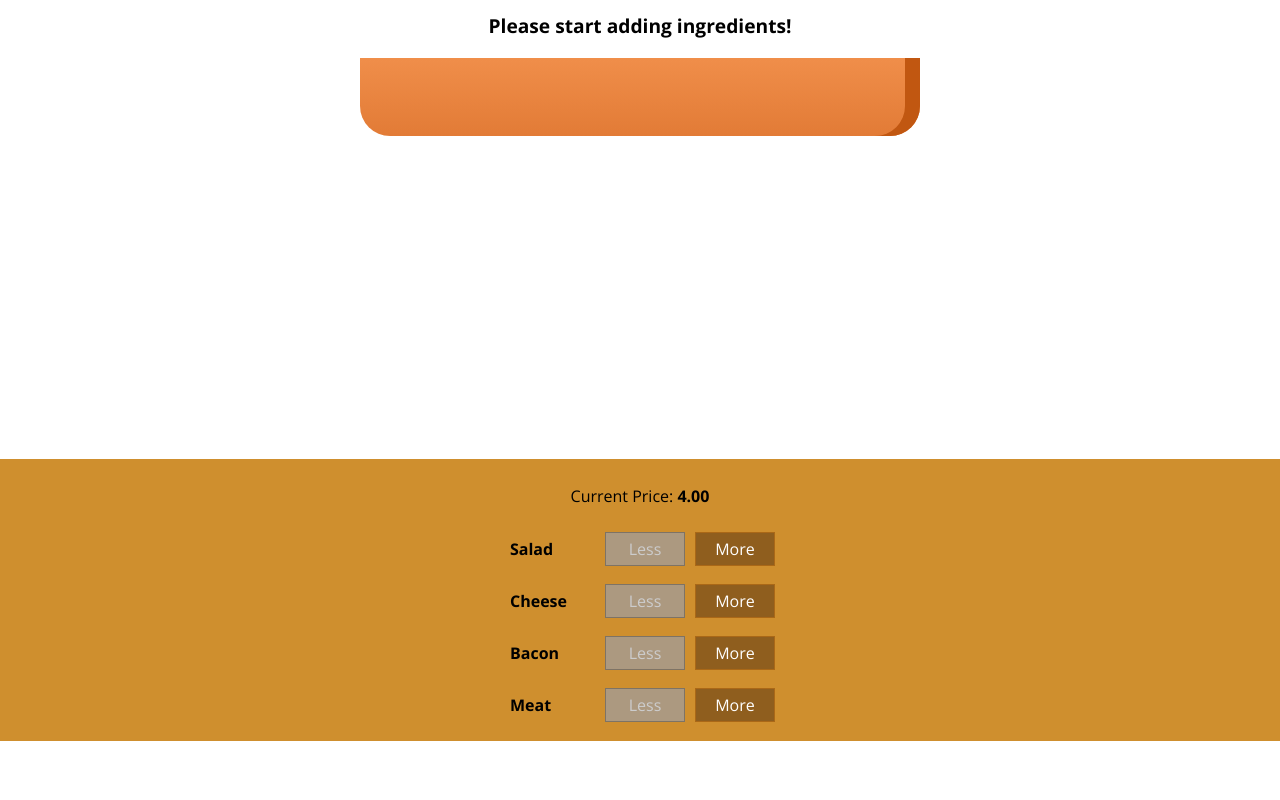
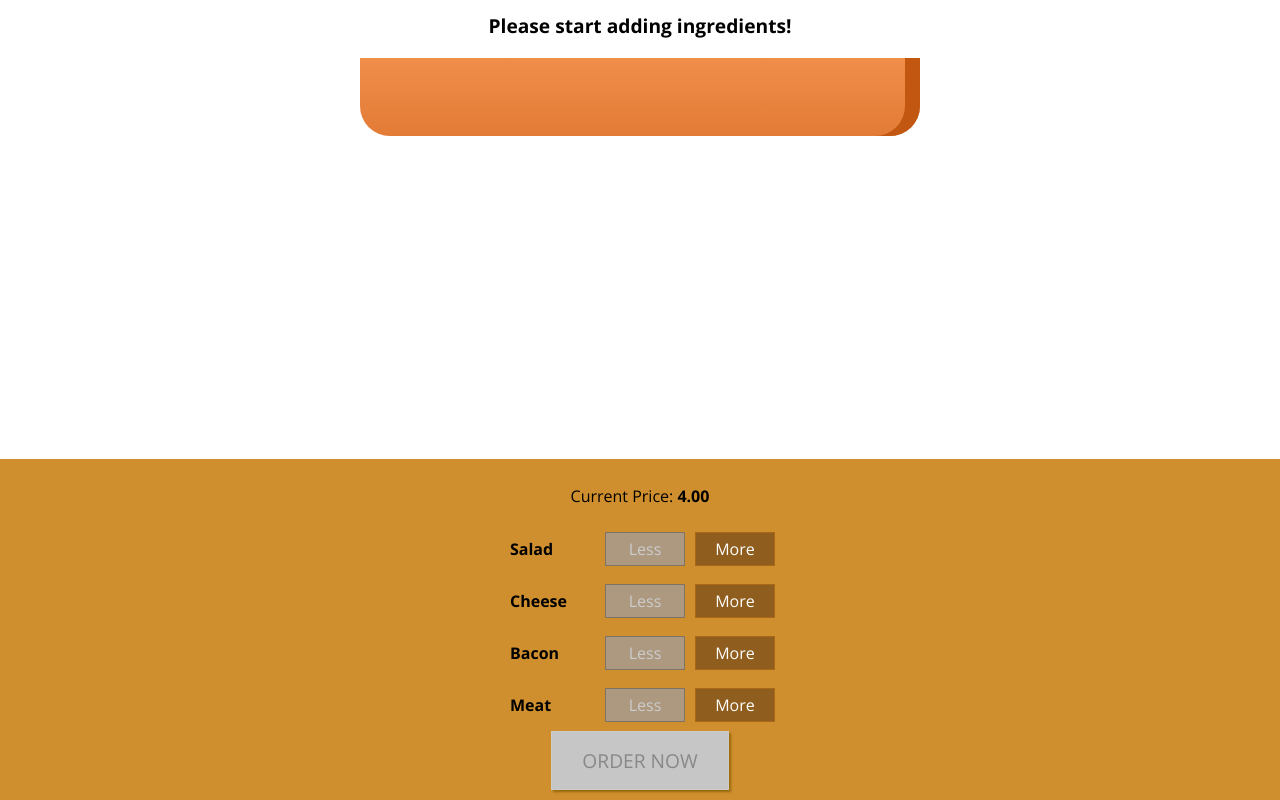
Before and after one commit to mdsavian/ReactCourse, a React (Create React App) app: page / in a window 1280 px wide. Shown: the part 179-979 px from the top of the page. Before the commit the page ends 920 px from the top, so only its background shows below. Built offline with nearby package versions, Linux system fonts and the light colour scheme.

Commit message:
order button

```diff
--- a/src/components/BuildControls/BuildControls.css
+++ b/src/components/BuildControls/BuildControls.css
@@ -8,3 +8,45 @@
     margin: auto;
     padding: 10px 0;
 }
+
+
+.OrderButton {
+    background-color: #DAD735;
+    outline: none;
+    cursor: pointer;
+    border: 1px solid #966909;
+    color: #966909;
+    font-family: inherit;
+    font-size: 1.2em;
+    padding: 15px 30px;
+    box-shadow: 2px 2px 2px #966909;
+}
+
+.OrderButton:hover, .OrderButton:active {
+    background-color: #A0DB41;
+    border: 1px solid #966909;
+    color: #966909;
+}
+
+.OrderButton:disabled {
+    background-color: #C7C6C6;
+    cursor: not-allowed;
+    border: 1px solid #ccc;
+    color: #888888;
+}
+
+.OrderButton:not(:disabled) {
+    animation: enable 0.3s linear;
+}
+
+@keyframes enable {
+    0% {
+        transform: scale(1);
+    }
+    60% {
+        transform: scale(1.1);
+    }
+    100% {
+        transform: scale(1);
+    }
+}
--- a/src/components/BuildControls/BuildControls.js
+++ b/src/components/BuildControls/BuildControls.js
@@ -9,7 +9,6 @@
     {label:'Meat', type:'meat'},
 ]
 const buildControls = (props)=>{
-    console.log(props)
     return (
         <div className='BuildControls'>
             <p>Current Price: <strong>{props.price.toFixed(2)}</strong> </p>
@@ -17,11 +16,12 @@
                 <BuildControl key={control.label}  label={control.label}
                 addIngredients={()=>props.addIngredients(control.type)}
                 removeIngredients={() => props.removeIngredients(control.type)}
-                disabled={props.disabled[control.type]} />)}
-
-
+                disabled={props.disabled[control.type]} />
+                )}
+            <button className='OrderButton' disabled={!props.purchasable}>ORDER NOW</button>
 
         </div>
+
     )
 }
 export default buildControls
--- a/src/components/Burger/Burger.js
+++ b/src/components/Burger/Burger.js
@@ -12,7 +12,6 @@
         return arr.concat(el)
     },[])
 
-    console.log(transformedIngredients)
 if (transformedIngredients.length === 0)
 {
     transformedIngredients = <p>Please start adding ingredients!</p>
--- a/src/container/BurguerBuilder/BurguerBuilder.js
+++ b/src/container/BurguerBuilder/BurguerBuilder.js
@@ -17,7 +17,19 @@
             cheese:0,
             meat:0
         },
-        totalPrice:4
+        totalPrice:4,
+        purchasable:false
+    }
+
+    updatePurchasable=(ingredients)=>{
+        const sum = Object.keys(ingredients).map(igKey=>{
+            return ingredients[igKey]
+        }).reduce((sum,el)=>{
+            return sum + el
+        },0)
+
+        const isPurchasable = sum > 0
+        this.setState({purchasable:isPurchasable})
     }
 
     addIngredientsHandler = (type)=>{
@@ -29,6 +41,7 @@
         const newPrice = INGREDIENTS_PRICE[type] + oldPrice
 
         this.setState({totalPrice:newPrice,ingredients:updatedIngredients })
+        this.updatePurchasable(updatedIngredients)
 
     }
 
@@ -45,6 +58,7 @@
         const newPrice = oldPrice - INGREDIENTS_PRICE[type]
 
         this.setState({totalPrice:newPrice,ingredients:updatedIngredients })
+        this.updatePurchasable(updatedIngredients)
 
     }
 
@@ -65,6 +79,7 @@
                  removeIngredients={this.removeIngredientsHandler}
                  disabled={disabledInfo}
                  price={this.state.totalPrice}
+                 purchasable={this.state.purchasable}
                  />
             </AuxHoc>
         )
```
